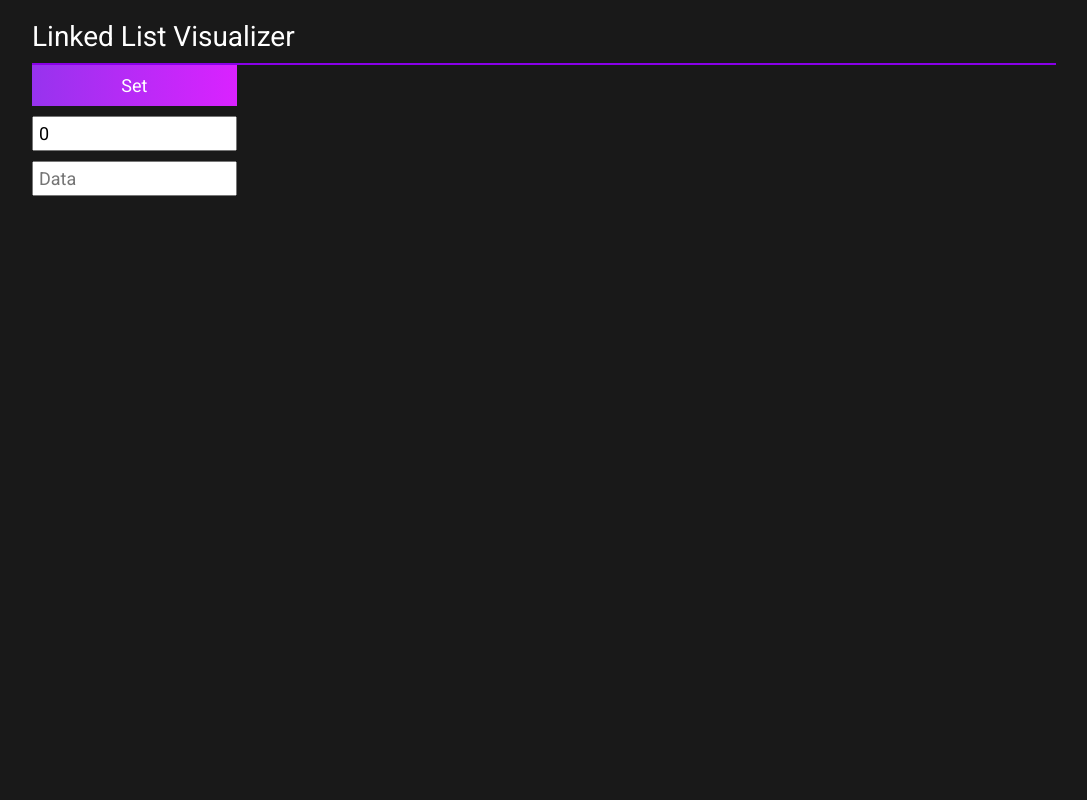
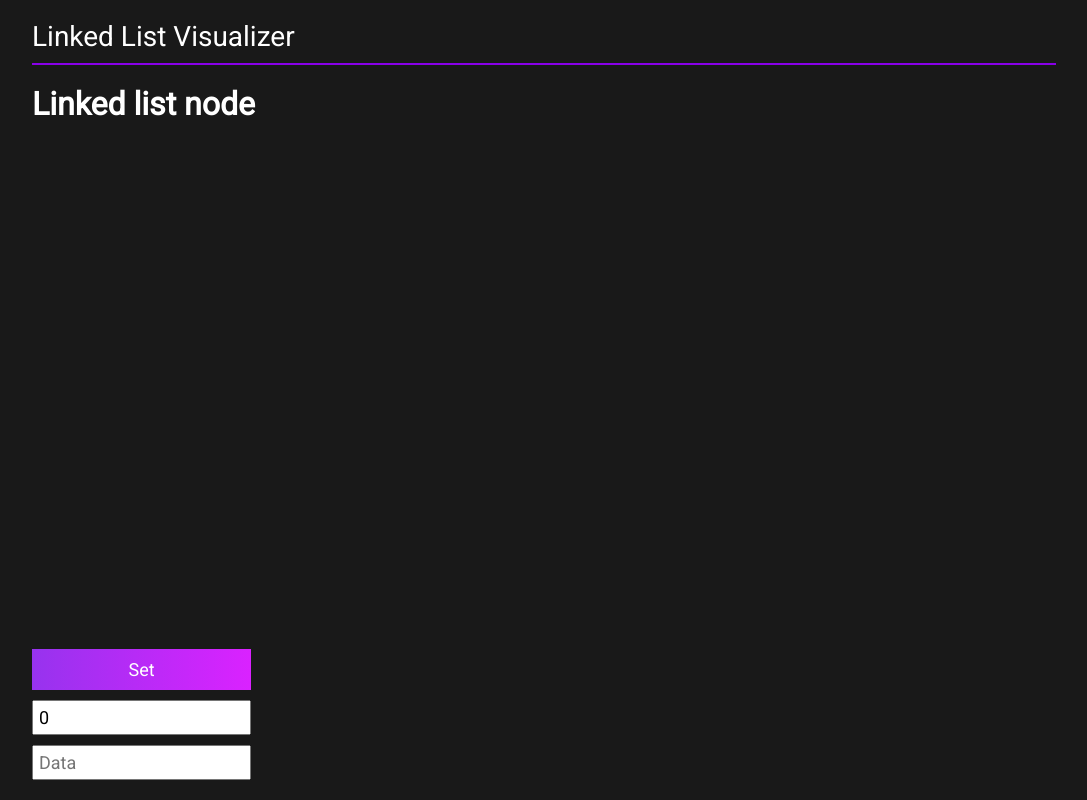
Before and after one commit to filipknias/linked-list-visualizer, a React (Vite) app: page / in a window 1280 px wide. Shown: the whole page, without its empty margins (96-1183 px from the left). Built offline with nearby package versions, Linux system fonts and the light colour scheme.

Commit message:
add styles to app component

```diff
--- a/src/App.tsx
+++ b/src/App.tsx
@@ -5,8 +5,11 @@ export default function App() {
   return (
     <div className="container">
       <Appbar />
-      <div style={{ width: '20%' }}>
-        <SetNodeControl />
+      <div className="main-view">
+        <h1>Linked list node</h1>
+        <div className="controls-container">
+          <SetNodeControl />
+        </div>
       </div>
     </div>
   )
--- a/src/index.css
+++ b/src/index.css
@@ -15,12 +15,34 @@
 body {
   background-color: var(--background);
   color: white;
-  max-height: 100vh;
+  height: 100vh;
+}
+
+#root {
+  height: 100%;
 }
 
 .container {
   width: 80%;
-  margin: 20px auto;
+  height: 100%;
+  padding: 20px 0;
+  margin: 0 auto;
+  display: flex;
+  flex-direction: column;
+}
+
+.main-view {
+  flex: 1;
+  display: flex;
+  flex-direction: column;
+  justify-content: space-between;
+  padding-top: 20px;
+}
+
+.controls-container {
+  display: flex;
+  justify-content: space-between;
+  gap: 20px;
 }
 
 input[type=text],
```
